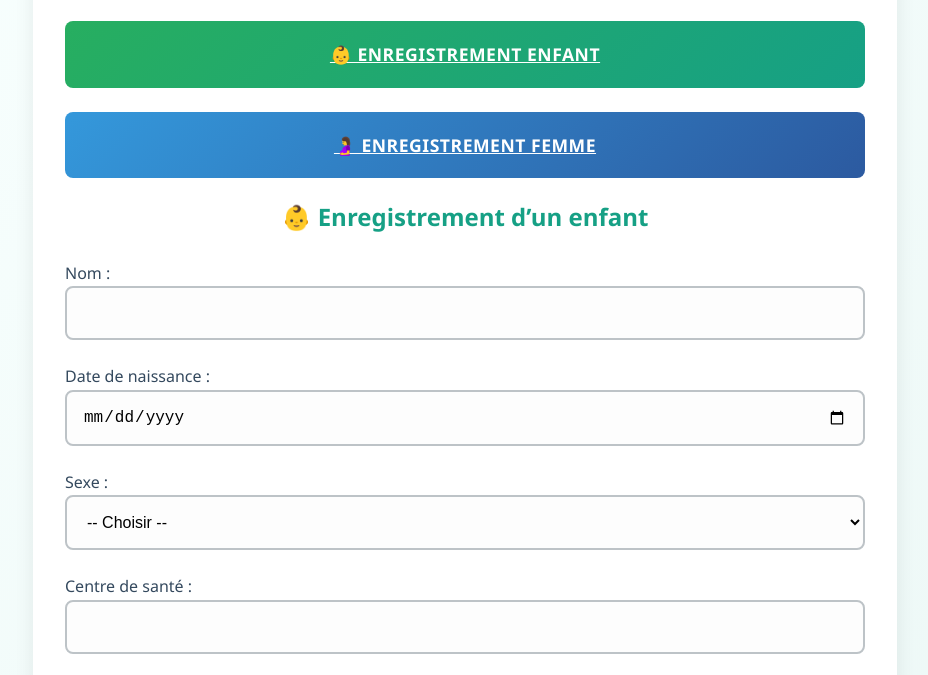
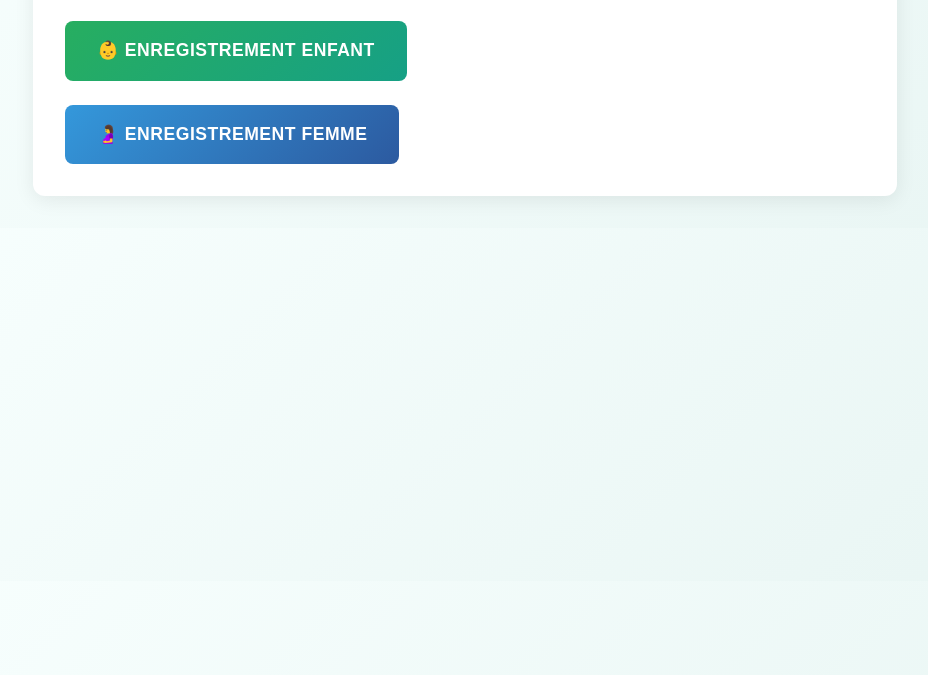
Before and after one commit to vaplo/suivi-vaccination-offline, a plain HTML site: page infirmiere.html in a window 1280 px wide. Shown: the part 125-800 px from the top of the page, without its empty margins (175-1103 px from the left). Drawn offline with Linux system fonts and the light colour scheme; no server answers.

Commit message:
Update infirmiere.html

```diff
--- a/infirmiere.html
+++ b/infirmiere.html
@@ -5,16 +5,24 @@
   <meta name="viewport" content="width=device-width, initial-scale=1.0">
   <title>Espace Personnel Médical</title>
   <link rel="stylesheet" href="styles.css">
+  <style>
+    #formulaire-enfant,
+    #formulaire-grossesse {
+      display: none;
+      margin-top: 2rem;
+    }
+  </style>
 </head>
 <body>
   <div class="container">
     <h2>🩺 Espace Personnel Médical</h2>
 
     <div class="buttons">
-      <a href="#formulaire-enfant" class="btn btn-primary">👶 ENREGISTREMENT ENFANT</a>
-      <a href="#formulaire-grossesse" class="btn btn-secondary">🤰 ENREGISTREMENT FEMME</a>
+      <button onclick="afficherFormulaire('enfant')" class="btn btn-primary">👶 ENREGISTREMENT ENFANT</button>
+      <button onclick="afficherFormulaire('grossesse')" class="btn btn-secondary">🤰 ENREGISTREMENT FEMME</button>
     </div>
 
+    <!-- Formulaire enfant -->
     <div id="formulaire-enfant">
       <h2>👶 Enregistrement d’un enfant</h2>
       <form id="form-enfant">
@@ -44,6 +52,7 @@
       <div id="vaccins-jour">Chargement...</div>
     </div>
 
+    <!-- Formulaire grossesse -->
     <div id="formulaire-grossesse">
       <h2>🤰 Enregistrement d'une femme enceinte</h2>
       <form id="form-grossesse">
@@ -64,5 +73,21 @@
   </div>
 
   <script src="script.js"></script>
+  <script>
+    function afficherFormulaire(type) {
+      const enfantDiv = document.getElementById('formulaire-enfant');
+      const grossesseDiv = document.getElementById('formulaire-grossesse');
+
+      if (type === 'enfant') {
+        enfantDiv.style.display = 'block';
+        grossesseDiv.style.display = 'none';
+        enfantDiv.scrollIntoView({ behavior: 'smooth' });
+      } else {
+        enfantDiv.style.display = 'none';
+        grossesseDiv.style.display = 'block';
+        grossesseDiv.scrollIntoView({ behavior: 'smooth' });
+      }
+    }
+  </script>
 </body>
 </html>
```
